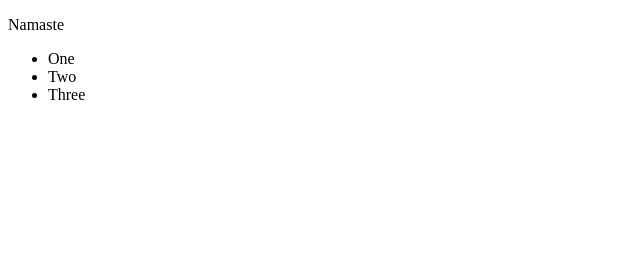
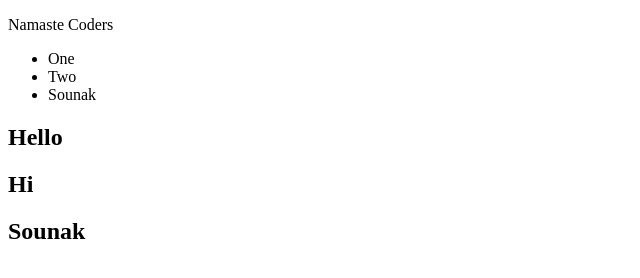
Before and after one commit to sounak999/FSWD-2023, a plain HTML site: page 3. PW - JS/JS_Milestone_1/27th_Feb/first.html in a window 1280 px wide. Shown: the whole page, without its empty margins (0-640 px from the left). Drawn offline with Linux system fonts and the light colour scheme.

Commit message:
dom file updated

```diff
--- a/3. PW - JS/JS_Milestone_1/27th_Feb/first.html
+++ b/3. PW - JS/JS_Milestone_1/27th_Feb/first.html
@@ -8,7 +8,7 @@
 </head>
 <body>
     <!-- id -->
-    <p class="pid">Namaste</p>
+    <p id="pid"><span>Namaste</span> Coders</p>
 
     <!-- class -->
     <ul>
@@ -17,9 +17,28 @@
         <li class="tech">Three</li>
     </ul>
 
+    <!-- tag -->
+    <h2>Hello</h2>
+    <h2 id="hId">Hi</h2>
+    <h2 class="hCls">He he</h2>
+
     <script>
-        let pId = document.getElementById(pid);
+        // id
+        let pId = document.getElementById("pid");
         console.log(pId);
+        console.log(`innerText --> ${pId.innerText}`);
+        console.log(`innerHTML --> ${pId.innerHTML}`);
+
+        // class
+        let techClass = document.getElementsByClassName("tech");
+        console.log(techClass);
+        console.log(techClass[1].innerText);
+        techClass[2].innerText = "Sounak";
+
+        // tag
+        let hTag = document.getElementsByTagName("h2");
+        console.log(hTag);
+        hTag[2].innerText = "Sounak";
     </script>
 </body>
 </html>
```
